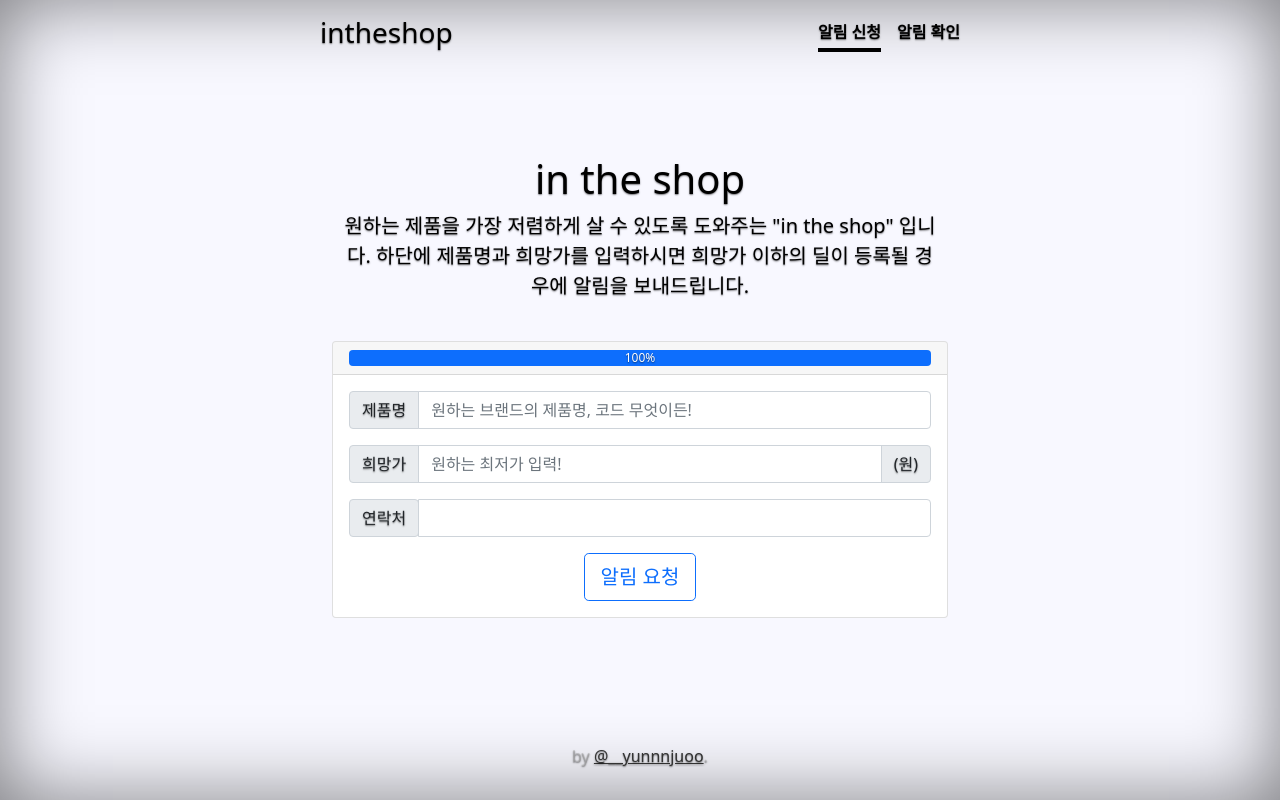
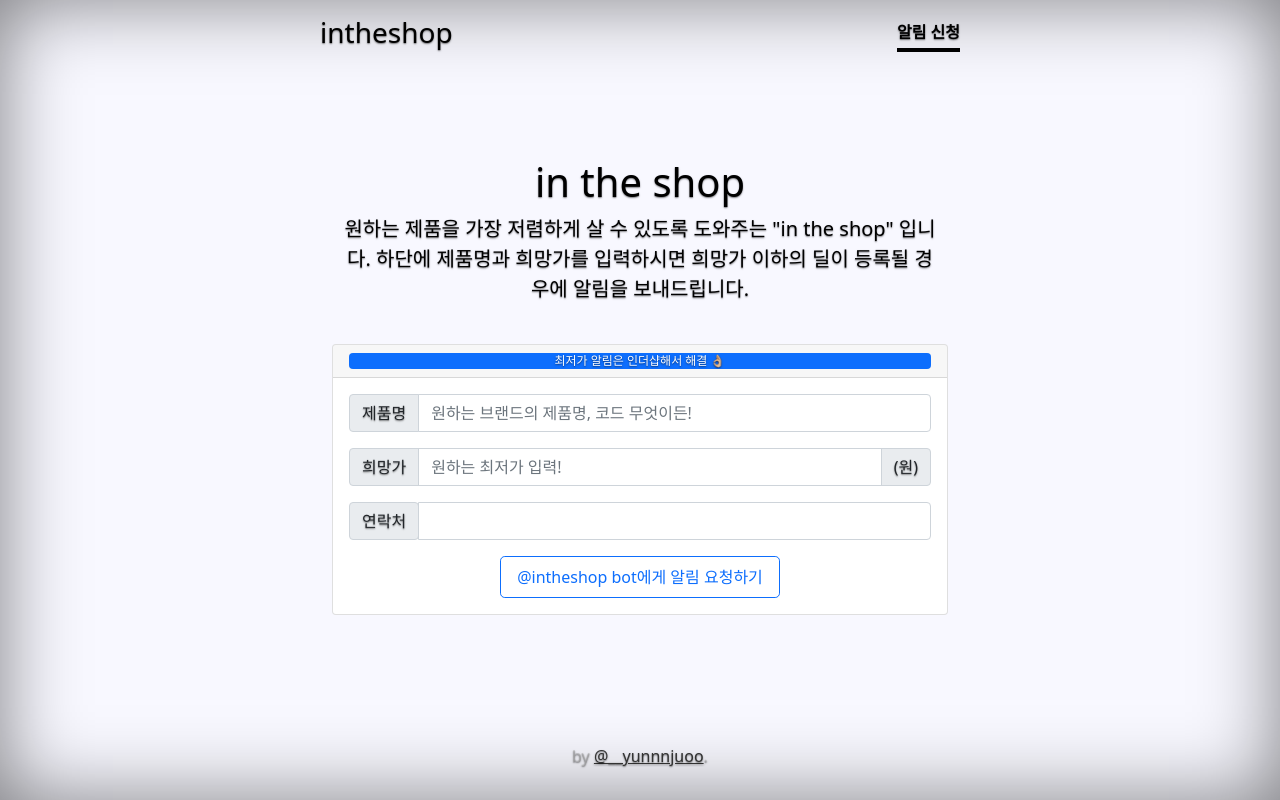
Before and after one commit to dbswn5572/intheshop, a Flask app: page / in a window 1280 px wide. Run offline with Flask 2, Linux system fonts and the light colour scheme; some libraries are stand-ins or nearby versions.

Commit message:
merge app.py, alert.py, Telegrambot.py

```diff
--- a/app.py
+++ b/app.py
@@ -1,18 +1,22 @@
 import requests
 import pprint
+import telegram
 
 from flask import render_template, Flask, request, jsonify
 from pymongo import MongoClient
+from telegram.ext import Updater, MessageHandler, Filters, CommandHandler
 
 app = Flask(__name__)
 
 client = MongoClient('localhost', 27017)
 db = client.intheshop
+chat_token = "1671094125:AAGcJxhLg-HmGz-K4VRHWBT9xvl90ZwMjfE"
 
 
 @app.route('/')
 def home():
     return render_template('index.html')
+
 
 @app.route('/pushlist')
 def pushlist():
@@ -36,28 +40,67 @@ def write_alert():
     }
     db.alerts.insert_one(doc)
 
-    return jsonify({'result': 'success', 'msg': '알림 요청이 완료되었습니다. \n희망가 등록 시 알림드릴께요 🥰'})
+    return jsonify({'result': 'success', 'msg': 'Telegram으로 알림 받으러 가보실께요!'})
 
 
-def crawl(keyword):
-    client_id = "Xwl1iOsmsp0RJjJImyvr"
-    client_secret = "ZLaBm7BkGg"
+# Telegram start
+def start(update, context):
+    """안녕하세요, intheshop에 알림을 등록해주셔서 감사합니다! """
+    # update.message.reply_text('안녕하세요, intheshop에 알림을 등록해주셔서 감사합니다!' + '\n\n' + '알림 정보 등록 확인을 위해 /info 눌러주세요! 🧐' + '\n')
+    update.message.reply_text(
+        '안녕하세요, intheshop에 알림을 등록해주셔서 감사합니다!' + '\n\n' + '💌intheshop-push.shop💌 에서 등록한!' + '\n' + '연락처를 입력해주세요!(형식: 01012345678)' + '\n\n' + '등록한 정보가 다를 경우 알림을 보내드릴 수 없습니다ㅠ-ㅠ')
 
-    # API info
-    keyword = '요가링 안다'
-    url = f"https://openapi.naver.com/v1/search/shop.json?query={keyword}&display=10"
-    headers = {'X-Naver-Client-Id': client_id, 'X-Naver-Client-Secret': client_secret}
 
-    # 검색 결과를 data에 저장합니다.
-    resp = requests.get(url, headers=headers)
-    # 받아온 JSON 결과를 딕셔너리로 변환합니다.
-    shopping_data = resp.json()
-    # 검색 결과 중 items를 꺼내어 반환합니다.
-    items = shopping_data['items']
-    pprint.pprint(shopping_data)
-    for item in items:
-        if int(item['lprice']) > 0:
-            print(item['link'], item['lprice'], item['mallName'])
+@app.route('/telephone', methods=['POST'])
+def get_info(update, context):
+    """핸드폰 번호 확인!"""
+    # update.message.reply_text('💌intheshop-push.shop💌 에서 등록한 연락처를 입력해주세요!')
+    telephone = update.message.text
+    if telephone is not None:
+        print(telephone)
+        update.message.reply_text('감사합니다!' + '\n\n' + '최저가 딜이 등록되면 알림 드리겠습니다👌🏼')
+    db.alerts.update_one({'pushNum': telephone}, {'$set': {'telephone': telephone}})
+
+
+updater = Updater(chat_token)
+start_handler = CommandHandler('start', start)
+updater.dispatcher.add_handler(start_handler)
+
+info_handler = MessageHandler(Filters.text, get_info)
+updater.dispatcher.add_handler(info_handler)
+
+updater.start_polling(timeout=3, clean=True)
+updater.idle()
+
+
+def alert():
+    push_list = list(db.alerts.find({}, {'_id': False}))
+    for push in push_list:
+        price = int(push['pushLow'])
+        phone = push['pushNum']
+        # API info
+        client_id = "Xwl1iOsmsp0RJjJImyvr"
+        client_secret = "ZLaBm7BkGg"
+        keyword = push['pushTarget']
+        url = f"https://openapi.naver.com/v1/search/shop.json?query={keyword}&display=10&sort=date&productType=3"
+        headers = {'X-Naver-Client-Id': client_id, 'X-Naver-Client-Secret': client_secret}
+
+        resp = requests.get(url, headers=headers)
+        # 받아온 JSON 결과를 딕셔너리로 변환합니다.
+        shopping_data = resp.json()
+
+        # 검색 결과 중 items를 꺼내어 반환합니다.
+        # pprint.pprint(shopping_data['items'])
+        items = shopping_data['items']
+        telephone = db.alerts.find_one({"telephone": phone})
+        for item in items:
+            lprice = int(item['lprice'])
+            if lprice > price and phone == telephone:
+                print(item['link'], item['lprice'], item['mallName'])
+                bot = telegram.Bot(token=chat_token)
+                text = '♦️ ️최저가 알림 ♦️️' + '\n' + keyword + '를(을) 구매하실 때입니다!' + '\n\n' + '✔️판매가: ' + "{:,}".format(
+                    int(item['lprice'])) + '원' + '\n' + '✔️바로 확인하기: ' + item['link'] + '\n'
+                bot.sendMessage(chat_id="1652157353", text=text)
 
 
 if __name__ == '__main__':
--- a/templates/header.html
+++ b/templates/header.html
@@ -3,7 +3,7 @@
         <h3 class="masthead-brand">intheshop</h3>
         <nav class="nav nav-masthead justify-content-center">
             <a class="nav-link {{ 'active' if url_for(request.endpoint) == '/' }}" href="/">알림 신청</a>
-            <a class="nav-link {{ 'active' if url_for(request.endpoint) == '/pushlist' }}" href="/pushlist">알림 확인</a>
+{#            <a class="nav-link {{ 'active' if url_for(request.endpoint) == '/pushlist' }}" href="/pushlist">알림 확인</a>#}
         </nav>
     </div>
 </header>
--- a/templates/index.html
+++ b/templates/index.html
@@ -21,8 +21,8 @@
                 <div class="card-header">
                     <!--<h4 class="my-0 font-weight-normal">Free</h4>-->
                     <div class="progress">
-                        <div class="progress-bar" role="progressbar" style="width: 100%;" aria-valuenow="25" aria-valuemin="0" aria-valuemax="100">
-                            100%
+                        <div class="progress-bar" role="progressbar" style="width: 100%;" aria-valuenow="30" aria-valuemin="0" aria-valuemax="100">
+                            최저가 알림은 인더샵해서 해결 👌🏼
                         </div>
                     </div>
                 </div>
@@ -44,7 +44,7 @@
                         </div>
                         <input type="text" id="phone" class="form-control" placeholder="" id="order-phone">
                     </div>
-                    <button type="button" onclick="makePush()" class="btn btn-lg btn-block btn-outline-primary">알림 요청</button>
+                    <button type="button" onclick="makePush()" style="font-size: medium" class="btn btn-lg btn-block btn-outline-primary">@intheshop bot에게 알림 요청하기</button>
                 </div>
             </div>
         </div>
@@ -87,7 +87,7 @@
         } else if (!isCellPhone(phone)) {
             alert("연락처 형식은 010-XXXX-XXXX으로 입력해주실께요 :)");
             return
-        }
+         }
 
         // Push 알림 저장 요청
         $.ajax({
@@ -101,7 +101,9 @@
             success: function (response) {
                 if (response["result"] == "success") {
                     alert(response["msg"]);
-                    window.location.reload();
+                    {#window.location.reload();#}
+                    window.location.href = 'https://telegram.me/intheshop_bot';
+
                 }
             }
         })
@@ -111,7 +113,7 @@
             p = p.split('-').join('');
             let regPhone = /^((01[1|6|7|8|9])[1-9]+[0-9]{6,7})|(010[1-9][0-9]{7})$/;
             return regPhone.test(p);
-    }
+     }
 </script>
 </body>
 </html>
```
Also changed, not shown: Telegrambot.py (added, +44 -0 lines), alert.py (+22 -36 lines).
